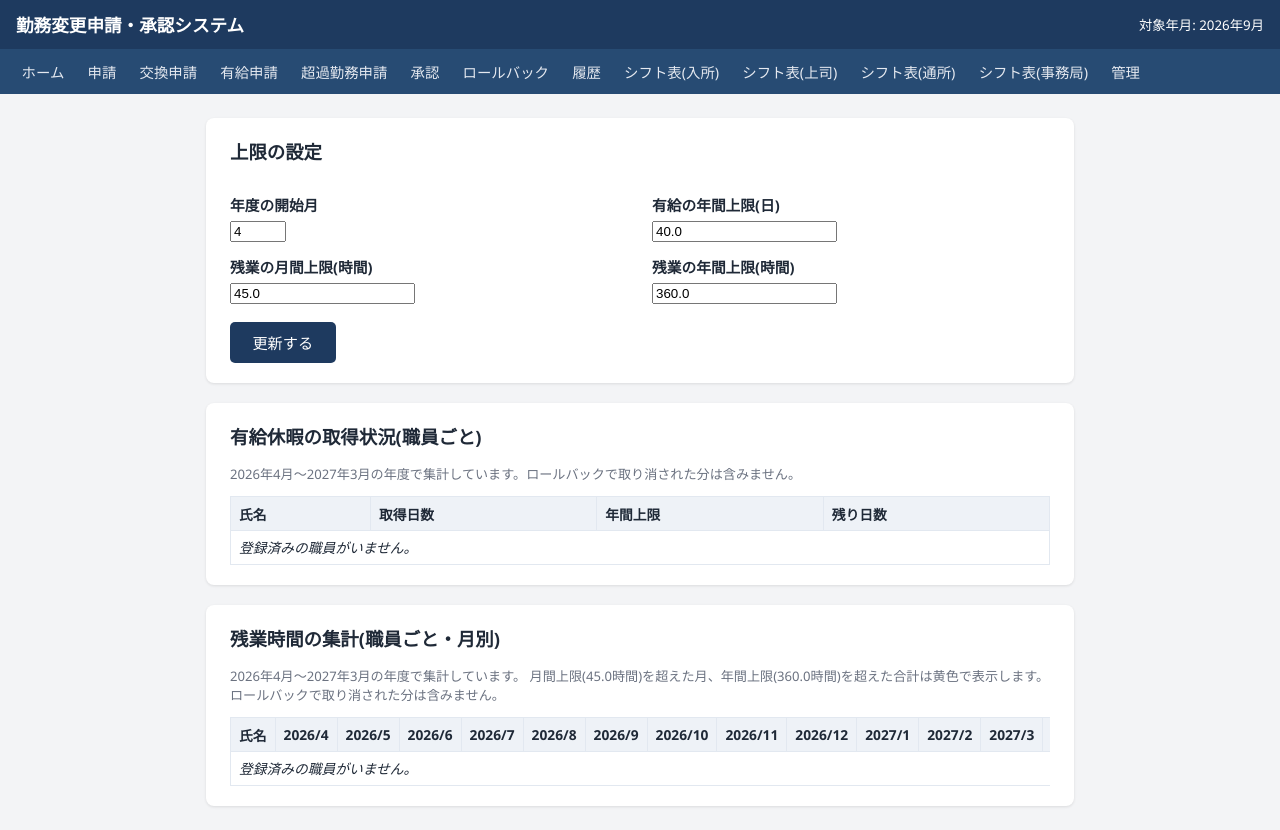
After one commit to wkotknr310ajd-ctrl/tknr1, a Flask app: page /admin/summary in a window 1280 px wide. The commit adds this page. Run offline with Flask 3, Linux system fonts and the light colour scheme; data comes from the database, SQL or seed files in the repository; data that the repository does not hold is empty.

Commit message:
有給の年間上限・残業の月/年上限を集計する機能と、履歴のExcelバックアップ出力を追加
実際に使っている紙の年休簿・超過勤務命令簿の運用(年間有給日数の管理、
残業を125%/135%等の区分で月ごとに記録・上限管理)を踏まえ、以下を追加した。

- history テーブルに overtime_minutes 列を追加(既存DBにも自動でマイグレーション)
  し、残業申請の分数を集計しやすい形で保持するようにした
- 管理画面に「集計を見る」を追加し、職員ごとの当年度の有給取得日数・残り日数
  (年間上限は設定可能、初期値40日)と、残業時間の月別集計(月間上限45時間・
  年間上限360時間を超えたセルを色分け)を表示できるようにした
  (年度の開始月・各上限値は管理画面から変更可能)
- ロールバックで取り消された申請は集計に含めない
- 「履歴」画面に、表示中の履歴をExcelファイルとしてダウンロードするボタンを
  追加した(履歴データのバックアップ用)

Co-Authored-By: Claude Sonnet 5 <noreply@anthropic.com>
Claude-Session: https://claude.ai/code/session_0117zWQHsdC8grjQk7drcxtS

```diff
--- a/webapp/app.py
+++ b/webapp/app.py
@@ -252,6 +252,46 @@ def history():
     return render_template("history.html", rows=rows, group=group)
 
 
+@app.route("/history/export")
+def history_export():
+    conn = get_db()
+    group = request.args.get("kind", "all")
+    kinds = KIND_GROUPS.get(group)
+    rows = logic.list_history(conn, kinds)
+
+    from io import BytesIO
+
+    from openpyxl import Workbook
+
+    wb = Workbook()
+    ws = wb.active
+    ws.title = "履歴"
+    headers = [
+        "申請ID", "登録日時", "種別", "状態", "申請者", "対象者", "対象日",
+        "変更前", "変更後", "理由", "承認者", "承認日時", "元申請ID",
+    ]
+    ws.append(headers)
+    for r in rows:
+        ws.append([
+            r["request_id"], r["applied_at"], r["kind"], r["status"],
+            r["applicant"], r["target_person"], r["target_date"],
+            r["before_shift"], r["after_shift"], r["reason"],
+            r["approver"], r["approved_at"] or "", r["original_request_id"],
+        ])
+    for col_idx in range(1, len(headers) + 1):
+        ws.column_dimensions[chr(64 + col_idx) if col_idx <= 26 else "A"].width = 16
+
+    buf = BytesIO()
+    wb.save(buf)
+    buf.seek(0)
+    filename = f"history_{group}_{datetime.now().strftime('%Y%m%d_%H%M%S')}.xlsx"
+    return app.response_class(
+        buf.read(),
+        mimetype="application/vnd.openxmlformats-officedocument.spreadsheetml.sheet",
+        headers={"Content-Disposition": f"attachment; filename={filename}"},
+    )
+
+
 # ------------------------------------------------------------------
 # シフト表閲覧
 # ------------------------------------------------------------------
@@ -283,6 +323,48 @@ def admin():
         target_month_date=current_target_month(),
         leave_code=db.get_setting(conn, "leave_code", "年"),
     )
+
+
+@app.route("/admin/summary", methods=["GET"])
+def admin_summary():
+    conn = get_db()
+    leave_rows, leave_fy_start, leave_fy_end, leave_limit = logic.leave_summary(conn)
+    overtime_rows, months, ot_fy_start, ot_fy_end, month_limit, year_limit = logic.overtime_summary(conn)
+    return render_template(
+        "admin_summary.html",
+        leave_rows=leave_rows,
+        leave_fy_start=leave_fy_start,
+        leave_fy_end=leave_fy_end,
+        leave_limit=leave_limit,
+        overtime_rows=overtime_rows,
+        months=months,
+        ot_fy_start=ot_fy_start,
+        ot_fy_end=ot_fy_end,
+        month_limit=month_limit,
+        year_limit=year_limit,
+    )
+
+
+@app.route("/admin/limits", methods=["POST"])
+def admin_set_limits():
+    conn = get_db()
+    try:
+        fiscal_month = int(request.form["fiscal_year_start_month"])
+        leave_limit = float(request.form["leave_annual_limit_days"])
+        month_limit = float(request.form["overtime_month_limit_hours"])
+        year_limit = float(request.form["overtime_year_limit_hours"])
+        if not (1 <= fiscal_month <= 12):
+            raise ValueError("年度の開始月は1〜12で指定してください。")
+    except (KeyError, ValueError):
+        flash("数値を正しく入力してください。", "error")
+        return redirect(url_for("admin_summary"))
+    db.set_setting(conn, "fiscal_year_start_month", str(fiscal_month))
+    db.set_setting(conn, "leave_annual_limit_days", str(leave_limit))
+    db.set_setting(conn, "overtime_month_limit_hours", str(month_limit))
+    db.set_setting(conn, "overtime_year_limit_hours", str(year_limit))
+    conn.commit()
+    flash("上限の設定を更新しました。", "success")
+    return redirect(url_for("admin_summary"))
 
 
 @app.route("/admin/staff", methods=["POST"])
--- a/webapp/db.py
+++ b/webapp/db.py
@@ -77,7 +77,17 @@ DEFAULT_SETTINGS = {
     "target_month": "",       # 'YYYY-MM-01'
     "request_counter": "0",
     "leave_code": "年",
+    "fiscal_year_start_month": "4",     # 年度の開始月(4月始まり)
+    "leave_annual_limit_days": "40",    # 有給の年間上限日数
+    "overtime_month_limit_hours": "45", # 残業の月間上限時間
+    "overtime_year_limit_hours": "360", # 残業の年間上限時間
 }
+
+# 既存のデータベース(すでに運用中のもの)にあとから追加した列。
+# init_db() でテーブル自体は作成済みの前提で、無ければ追加する。
+MIGRATIONS = [
+    ("history", "overtime_minutes", "INTEGER NOT NULL DEFAULT 0"),
+]
 
 
 def get_conn():
@@ -92,6 +102,10 @@ def init_db():
     conn = get_conn()
     try:
         conn.executescript(SCHEMA)
+        for table, column, coltype in MIGRATIONS:
+            existing = {row["name"] for row in conn.execute(f"PRAGMA table_info({table})")}
+            if column not in existing:
+                conn.execute(f"ALTER TABLE {table} ADD COLUMN {column} {coltype}")
         for i, name in enumerate(DEFAULT_DEPARTMENTS):
             conn.execute(
                 "INSERT OR IGNORE INTO departments(name, sort_order) VALUES (?, ?)",
--- a/webapp/logic.py
+++ b/webapp/logic.py
@@ -12,6 +12,7 @@ Excel/VBA版で検証済みだった設計をそのまま踏襲している:
 import sqlite3
 from datetime import date, datetime
 
+import db
 from security import (
     date_range,
     days_in_month,
@@ -221,11 +222,13 @@ def append_history_row(
     approved_at,
     original_request_id,
     kind,
+    overtime_minutes=0,
 ):
     conn.execute(
         "INSERT INTO history(request_id, applied_at, applicant, target_person, target_date, "
-        "before_shift, after_shift, reason, status, approver, approved_at, original_request_id, kind) "
-        "VALUES (?, ?, ?, ?, ?, ?, ?, ?, ?, ?, ?, ?, ?)",
+        "before_shift, after_shift, reason, status, approver, approved_at, original_request_id, kind, "
+        "overtime_minutes) "
+        "VALUES (?, ?, ?, ?, ?, ?, ?, ?, ?, ?, ?, ?, ?, ?)",
         (
             request_id,
             now_iso(),
@@ -240,6 +243,7 @@ def append_history_row(
             approved_at,
             original_request_id or "",
             kind,
+            overtime_minutes,
         ),
     )
 
@@ -383,7 +387,7 @@ def submit_overtime_request(conn, applicant, password, target_date_iso, start_ti
     req_id = next_request_id(conn)
     reason_text = f"【超過勤務申請】{start_time}〜{end_time}({hours_label}) {reason}"
     append_history_row(conn, req_id, applicant, applicant, target_date_iso, current_shift, new_shift,
-                        reason_text, "申請中", "", None, "", "残業")
+                        reason_text, "申請中", "", None, "", "残業", overtime_minutes=int(diff_minutes))
     conn.commit()
     return req_id, current_shift, new_shift, hours_label
 
@@ -490,3 +494,93 @@ def start_new_month(conn, new_month_iso: str):
     conn.execute("DELETE FROM roster")
     set_setting(conn, "target_month", new_month_iso)
     conn.commit()
+
+
+# ------------------------------------------------------------------
+# 有給・残業の集計
+# ------------------------------------------------------------------
+def fiscal_year_bounds(today: date, start_month: int):
+    """指定した日付が含まれる年度(start_month始まり)の開始日・終了日を返す。"""
+    if today.month >= start_month:
+        fy_start = date(today.year, start_month, 1)
+    else:
+        fy_start = date(today.year - 1, start_month, 1)
+    if start_month == 1:
+        fy_end = date(fy_start.year, 12, 31)
+    else:
+        end_year = fy_start.year + 1
+        end_month = start_month - 1
+        fy_end = date(end_year, end_month, days_in_month(date(end_year, end_month, 1)))
+    return fy_start, fy_end
+
+
+def leave_summary(conn, today=None):
+    """職員ごとの当年度の有給取得日数・残り日数を返す。承認済み(取消されていない)分のみ数える。"""
+    today = today or date.today()
+    start_month = int(db.get_setting(conn, "fiscal_year_start_month", "4"))
+    limit_days = float(db.get_setting(conn, "leave_annual_limit_days", "40"))
+    fy_start, fy_end = fiscal_year_bounds(today, start_month)
+
+    rows = conn.execute(
+        "SELECT target_person, COUNT(DISTINCT target_date) AS days FROM history "
+        "WHERE kind = '有給' AND status = '承認' AND target_date >= ? AND target_date <= ? "
+        "GROUP BY target_person",
+        (fy_start.isoformat(), fy_end.isoformat()),
+    ).fetchall()
+    taken_by_name = {r["target_person"]: r["days"] for r in rows}
+
+    staff = conn.execute("SELECT name FROM staff ORDER BY name").fetchall()
+    result = []
+    for s in staff:
+        taken = taken_by_name.get(s["name"], 0)
+        result.append({
+            "name": s["name"],
+            "taken_days": taken,
+            "remaining_days": limit_days - taken,
+            "over_limit": taken > limit_days,
+        })
+    return result, fy_start, fy_end, limit_days
+
+
+def overtime_summary(conn, today=None):
+    """職員ごとの当年度の残業時間を月別に集計する。承認済み(取消されていない)分のみ数える。"""
+    today = today or date.today()
+    start_month = int(db.get_setting(conn, "fiscal_year_start_month", "4"))
+    month_limit = float(db.get_setting(conn, "overtime_month_limit_hours", "45"))
+    year_limit = float(db.get_setting(conn, "overtime_year_limit_hours", "360"))
+    fy_start, fy_end = fiscal_year_bounds(today, start_month)
+
+    months = []
+    y, m = fy_start.year, fy_start.month
+    for _ in range(12):
+        months.append((y, m))
+        m += 1
+        if m > 12:
+            m = 1
+            y += 1
+
+    rows = conn.execute(
+        "SELECT target_person, target_date, overtime_minutes FROM history "
+        "WHERE kind = '残業' AND status = '承認' AND target_date >= ? AND target_date <= ?",
+        (fy_start.isoformat(), fy_end.isoformat()),
+    ).fetchall()
+
+    minutes_by_name_month = {}
+    for r in rows:
+        y2, m2 = int(r["target_date"][:4]), int(r["target_date"][5:7])
+        by_month = minutes_by_name_month.setdefault(r["target_person"], {})
+        by_month[(y2, m2)] = by_month.get((y2, m2), 0) + r["overtime_minutes"]
+
+    staff = conn.execute("SELECT name FROM staff ORDER BY name").fetchall()
+    result = []
+    for s in staff:
+        by_month = minutes_by_name_month.get(s["name"], {})
+        month_hours = [round(by_month.get(ym, 0) / 60, 2) for ym in months]
+        year_hours = round(sum(by_month.values()) / 60, 2)
+        result.append({
+            "name": s["name"],
+            "month_hours": month_hours,
+            "year_hours": year_hours,
+            "over_year_limit": year_hours > year_limit,
+        })
+    return result, months, fy_start, fy_end, month_limit, year_limit
--- a/webapp/templates/admin.html
+++ b/webapp/templates/admin.html
@@ -66,6 +66,12 @@
 </div>
 
 <div class="card">
+  <h2>有給・残業の集計</h2>
+  <p class="hint">職員ごとの有給取得日数・残業時間を年度で集計し、上限に対する状況を確認できます。</p>
+  <a href="{{ url_for('admin_summary') }}"><button type="button">集計を見る</button></a>
+</div>
+
+<div class="card">
   <h2>Excelシフト表の取り込み</h2>
   <p class="hint">既存のExcelファイルからシフト表を読み込んで、このシステムに反映できます。</p>
   <a href="{{ url_for('admin_import') }}"><button type="button">Excelを取り込む</button></a>
--- /dev/null
+++ b/webapp/templates/admin_summary.html
@@ -0,0 +1,82 @@
+{% extends "base.html" %}
+{% block title %}有給・残業の集計 — 勤務変更申請・承認システム{% endblock %}
+{% block content %}
+
+<div class="card">
+  <h2>上限の設定</h2>
+  <form method="post" action="{{ url_for('admin_set_limits') }}">
+    <div class="grid-2">
+      <div>
+        <label for="fiscal_year_start_month">年度の開始月</label>
+        <input type="number" id="fiscal_year_start_month" name="fiscal_year_start_month" min="1" max="12"
+               value="{{ leave_fy_start.month }}" required>
+      </div>
+      <div>
+        <label for="leave_annual_limit_days">有給の年間上限(日)</label>
+        <input type="number" id="leave_annual_limit_days" name="leave_annual_limit_days" step="0.5" min="0"
+               value="{{ leave_limit }}" required>
+      </div>
+      <div>
+        <label for="overtime_month_limit_hours">残業の月間上限(時間)</label>
+        <input type="number" id="overtime_month_limit_hours" name="overtime_month_limit_hours" step="0.5" min="0"
+               value="{{ month_limit }}" required>
+      </div>
+      <div>
+        <label for="overtime_year_limit_hours">残業の年間上限(時間)</label>
+        <input type="number" id="overtime_year_limit_hours" name="overtime_year_limit_hours" step="0.5" min="0"
+               value="{{ year_limit }}" required>
+      </div>
+    </div>
+    <button type="submit">更新する</button>
+  </form>
+</div>
+
+<div class="card">
+  <h2>有給休暇の取得状況(職員ごと)</h2>
+  <p class="hint">{{ leave_fy_start.year }}年{{ leave_fy_start.month }}月〜{{ leave_fy_end.year }}年{{ leave_fy_end.month }}月の年度で集計しています。ロールバックで取り消された分は含みません。</p>
+  <div class="table-scroll">
+  <table>
+    <tr><th>氏名</th><th>取得日数</th><th>年間上限</th><th>残り日数</th></tr>
+    {% for r in leave_rows %}
+    <tr class="{{ 'changed-cell' if r['over_limit'] }}">
+      <td>{{ r['name'] }}</td>
+      <td>{{ r['taken_days'] }}日</td>
+      <td>{{ leave_limit }}日</td>
+      <td>{{ r['remaining_days'] }}日</td>
+    </tr>
+    {% else %}
+    <tr><td colspan="4"><em>登録済みの職員がいません。</em></td></tr>
+    {% endfor %}
+  </table>
+  </div>
+</div>
+
+<div class="card">
+  <h2>残業時間の集計(職員ごと・月別)</h2>
+  <p class="hint">
+    {{ ot_fy_start.year }}年{{ ot_fy_start.month }}月〜{{ ot_fy_end.year }}年{{ ot_fy_end.month }}月の年度で集計しています。
+    月間上限({{ month_limit }}時間)を超えた月、年間上限({{ year_limit }}時間)を超えた合計は黄色で表示します。
+    ロールバックで取り消された分は含みません。
+  </p>
+  <div class="table-scroll">
+  <table>
+    <tr>
+      <th>氏名</th>
+      {% for y, m in months %}<th>{{ y }}/{{ m }}</th>{% endfor %}
+      <th>年度合計</th>
+    </tr>
+    {% for r in overtime_rows %}
+    <tr>
+      <td>{{ r['name'] }}</td>
+      {% for h in r['month_hours'] %}
+      <td class="{{ 'changed-cell' if h > month_limit }}">{{ h }}</td>
+      {% endfor %}
+      <td class="{{ 'changed-cell' if r['over_year_limit'] }}">{{ r['year_hours'] }}</td>
+    </tr>
+    {% else %}
+    <tr><td colspan="{{ months|length + 2 }}"><em>登録済みの職員がいません。</em></td></tr>
+    {% endfor %}
+  </table>
+  </div>
+</div>
+{% endblock %}
--- a/webapp/templates/history.html
+++ b/webapp/templates/history.html
@@ -9,6 +9,7 @@
     <a href="{{ url_for('history', kind='leave') }}" class="{{ 'active' if group=='leave' }}">有給</a>
     <a href="{{ url_for('history', kind='overtime') }}" class="{{ 'active' if group=='overtime' }}">残業</a>
   </div>
+  <a href="{{ url_for('history_export', kind=group) }}"><button type="button">この一覧をExcelでダウンロード(バックアップ)</button></a>
   <div class="table-scroll">
   <table>
     <tr>
```
Also changed, not shown: webapp/docs/setup_guide.md (+18 -0 lines), webapp/test_flow.py (+19 -1 lines).
